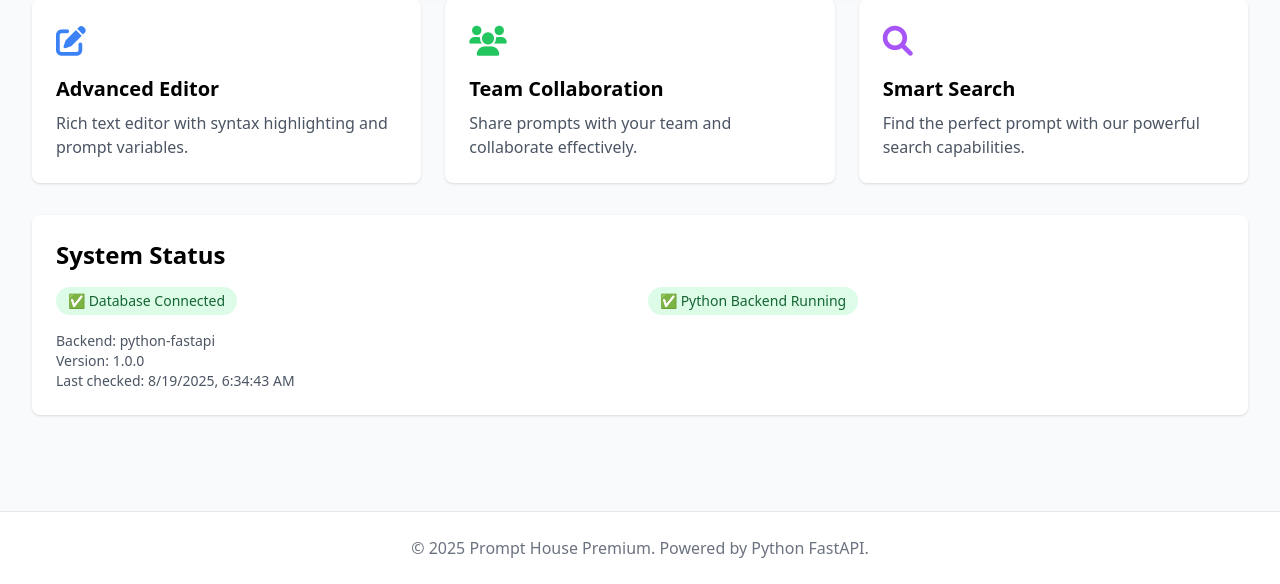
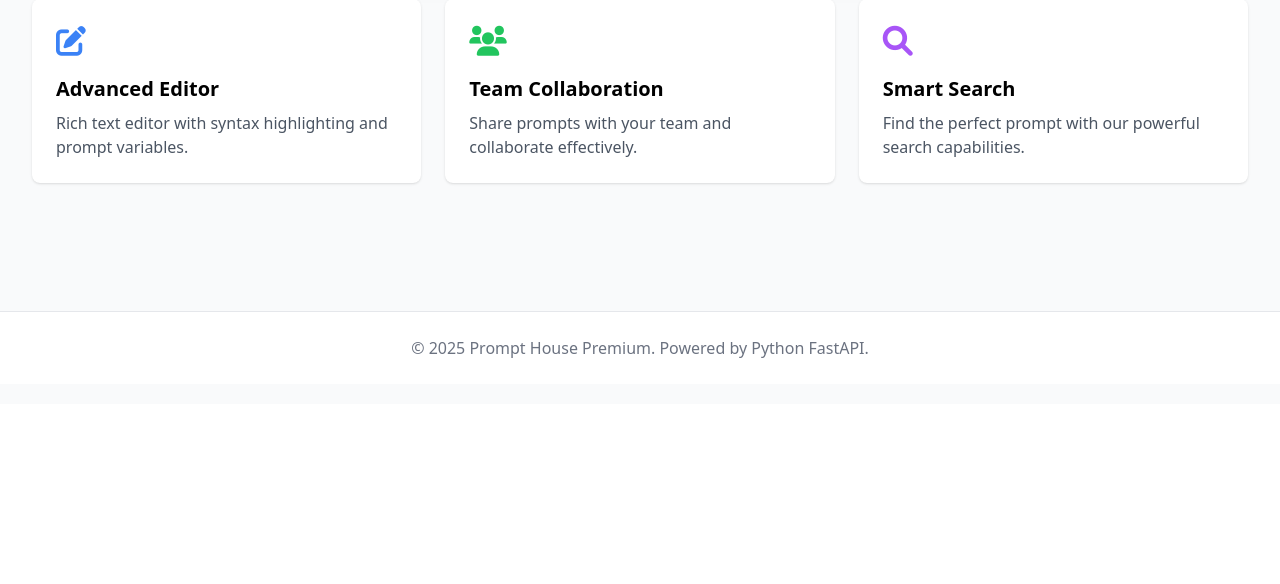
Before and after one commit to SDG223157/unified_prombank_mcp, a FastAPI app: page / in a window 1280 px wide. Shown: the part 396-980 px from the top of the page. After the commit the page ends 800 px from the top, so only its background shows below. Run offline with FastAPI, Linux system fonts and the light colour scheme; some libraries are stand-ins or nearby versions.

Commit message:
Remove System Status section from homepage
- Removed System Status display from index.html template
- Removed associated JavaScript statusData() function
- Cleaned up template formatting
- Homepage now focuses on features without technical status information

```diff
--- a/unified-python/templates/index.html
+++ b/unified-python/templates/index.html
@@ -49,52 +49,5 @@
             <p class="text-gray-600">Find the perfect prompt with our powerful search capabilities.</p>
         </div>
     </div>
-
-    <!-- Status Section -->
-    <div class="bg-white rounded-lg shadow p-6">
-        <h2 class="text-2xl font-bold mb-4">System Status</h2>
-        <div id="status-info" x-data="statusData()" x-init="checkStatus()">
-            <div class="grid md:grid-cols-2 gap-4">
-                <div class="flex items-center space-x-3">
-                    <div :class="status.database === 'connected' ? 'bg-green-100 text-green-800' : 'bg-red-100 text-red-800'"
-                         class="px-3 py-1 rounded-full text-sm font-medium">
-                        <span x-text="status.database === 'connected' ? '✅ Database Connected' : '❌ Database Disconnected'"></span>
-                    </div>
-                </div>
-                <div class="flex items-center space-x-3">
-                    <div class="bg-green-100 text-green-800 px-3 py-1 rounded-full text-sm font-medium">
-                        ✅ Python Backend Running
-                    </div>
-                </div>
-            </div>
-            <div class="mt-4 text-sm text-gray-600">
-                <p>Backend: <span x-text="status.backend || 'python-fastapi'"></span></p>
-                <p>Version: <span x-text="status.version || '1.0.0'"></span></p>
-                <p>Last checked: <span x-text="new Date().toLocaleString()"></span></p>
-            </div>
-        </div>
-    </div>
 </div>
-
-<script>
-function statusData() {
-    return {
-        status: {
-            database: 'checking',
-            backend: 'python-fastapi',
-            version: '1.0.0'
-        },
-        async checkStatus() {
-            try {
-                const response = await fetch('/health');
-                const data = await response.json();
-                this.status = data;
-            } catch (error) {
-                console.error('Health check failed:', error);
-                this.status.database = 'disconnected';
-            }
-        }
-    }
-}
-</script>
 {% endblock %}
```
